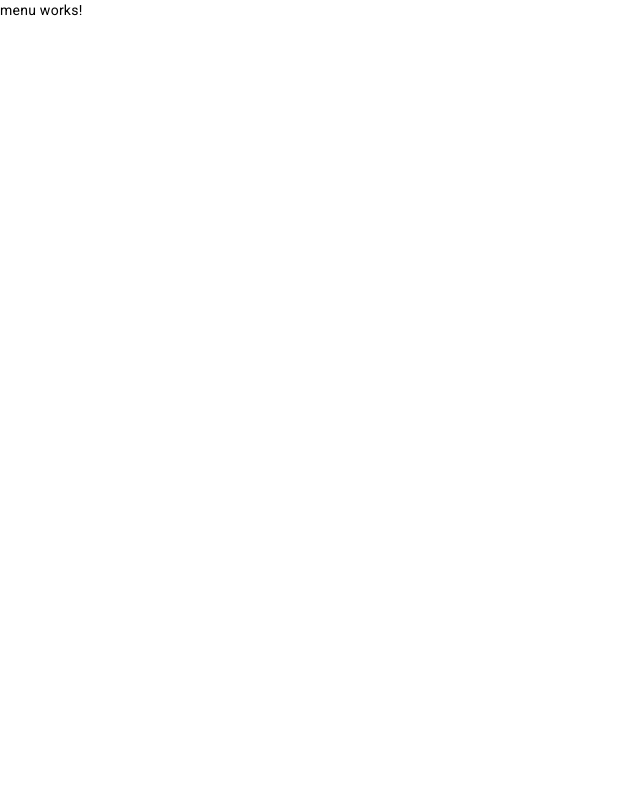
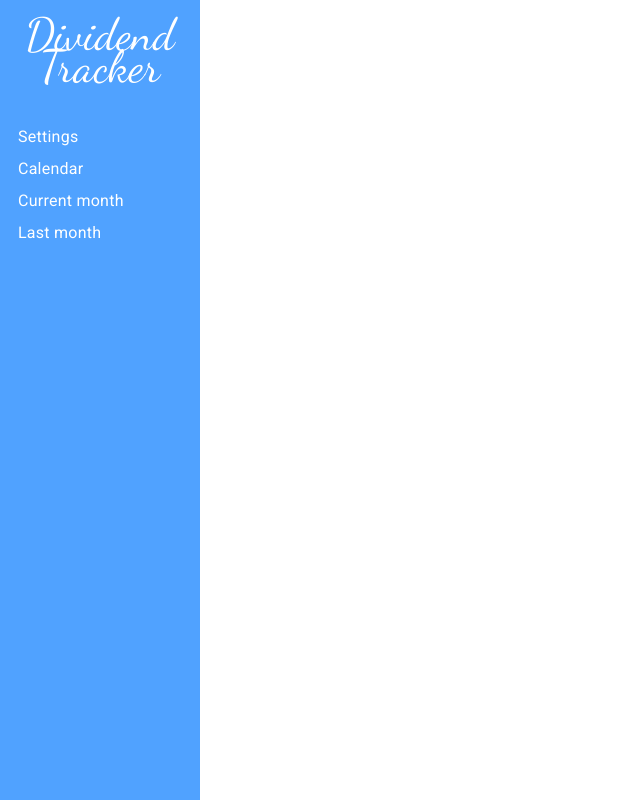
Before and after one commit to pcasano/web-div-tracker, an Angular app: page / in a window 1280 px wide. Shown: the top 800 px of the page, without its empty margins (0-640 px from the left). Built offline with nearby package versions, Linux system fonts and the light colour scheme.

Commit message:
added menu view

```diff
--- a/src/app/app.component.css
+++ b/src/app/app.component.css
@@ -3,5 +3,8 @@
   }
 
   app-menu {
-    width: 250px; /* Adjust as needed */
+    background-color: rgb(80, 162, 255);
+    color: white;
+    width: 200px;
+    height: 1200px; /* Adjust as needed */
   }
--- a/src/app/menu/menu.component.css
+++ b/src/app/menu/menu.component.css
@@ -0,0 +1,31 @@
+.menu-header {
+    padding-top: 25px;
+    margin-bottom: 25px;
+    font-size: 45px;
+    display: flex;
+    flex-direction: column;
+    align-items: center;
+
+    font-family: 'Font1';
+    font-family: "Dancing Script", cursive;
+    font-optical-sizing: auto;
+    font-weight: 44;
+    font-style: normal;
+}
+
+.menu-categories {
+    margin-top: 50px;
+    margin-left: 18px;
+
+}
+
+.menu-item {
+    padding-bottom: 12px;
+    font-size: 16px;
+    font-weight: normal;
+}
+
+.menu-item:hover {
+    font-weight: bold;
+    font-size: 17px;
+  }
--- a/src/app/menu/menu.component.html
+++ b/src/app/menu/menu.component.html
@@ -1 +1,14 @@
-<p>menu works!</p>
+<div>
+    <div class="menu-header">
+        <div style="padding-bottom: 12px;">Dividend</div>
+        <div>Tracker</div>
+    </div>
+
+    <div class="menu-categories">
+        <div class="menu-item">Settings</div>
+        <div class="menu-item">Calendar</div>
+        <div class="menu-item">Current month</div>
+        <div class="menu-item">Last month</div>
+    </div>
+
+</div>
--- a/src/index.html
+++ b/src/index.html
@@ -8,6 +8,12 @@
   <link rel="icon" type="image/x-icon" href="favicon.ico">
   <link href="https://fonts.googleapis.com/css2?family=Roboto:wght@300;400;500&display=swap" rel="stylesheet">
   <link href="https://fonts.googleapis.com/icon?family=Material+Icons" rel="stylesheet">
+
+  <link rel="preconnect" href="https://fonts.googleapis.com">
+  <link rel="preconnect" href="https://fonts.gstatic.com" crossorigin>
+  <link href="https://fonts.googleapis.com/css2?family=Dancing+Script:wght@400..700&display=swap" rel="stylesheet">
+  <link rel="stylesheet" href="https://fonts.googleapis.com/css2?family=Material+Symbols+Outlined:opsz,wght,FILL,GRAD@20..48,100..700,0..1,-50..200" />
+
 </head>
 <body class="mat-typography">
   <app-root></app-root>
```
Also changed, not shown: 1 other file (tests, documents, lock files or other folders).
